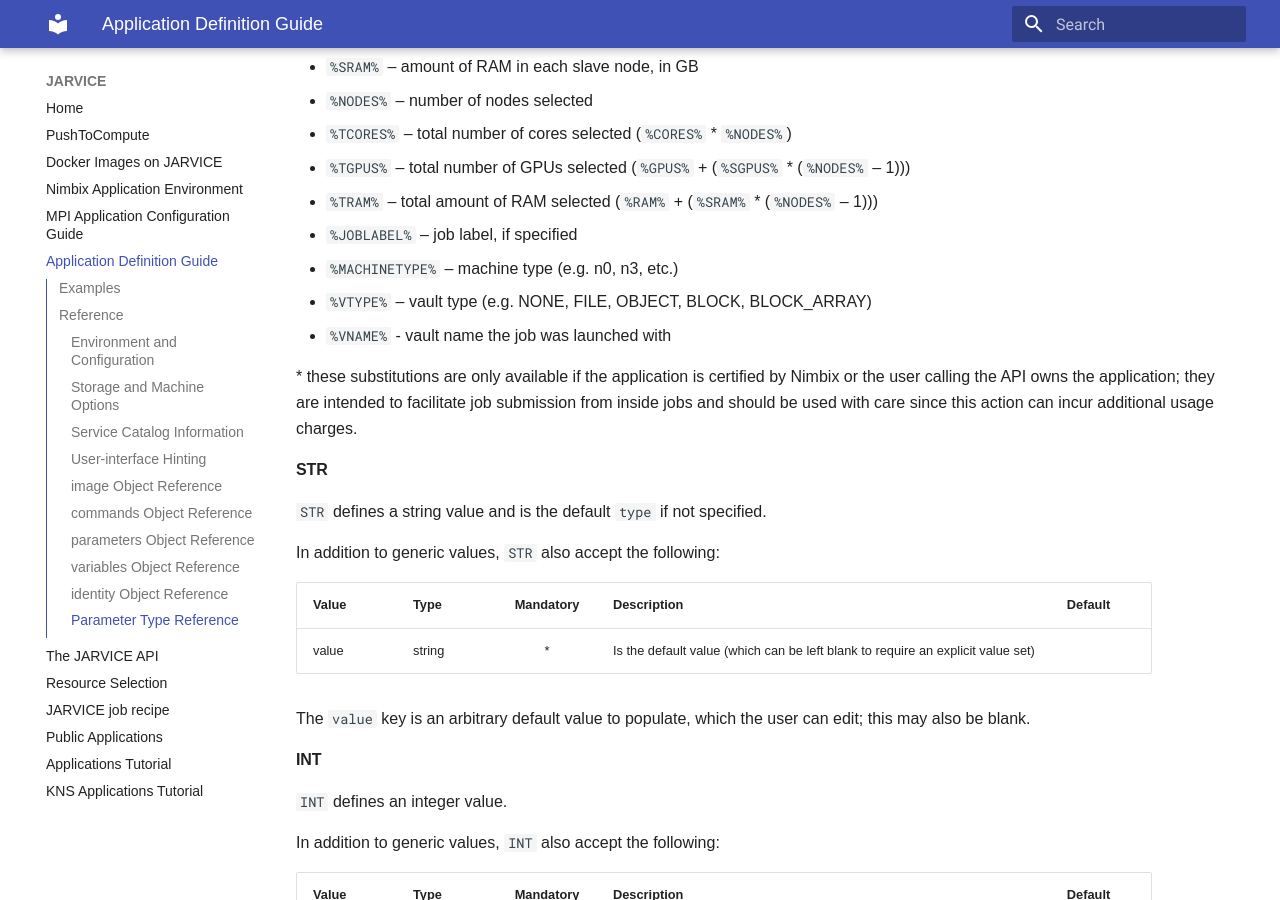
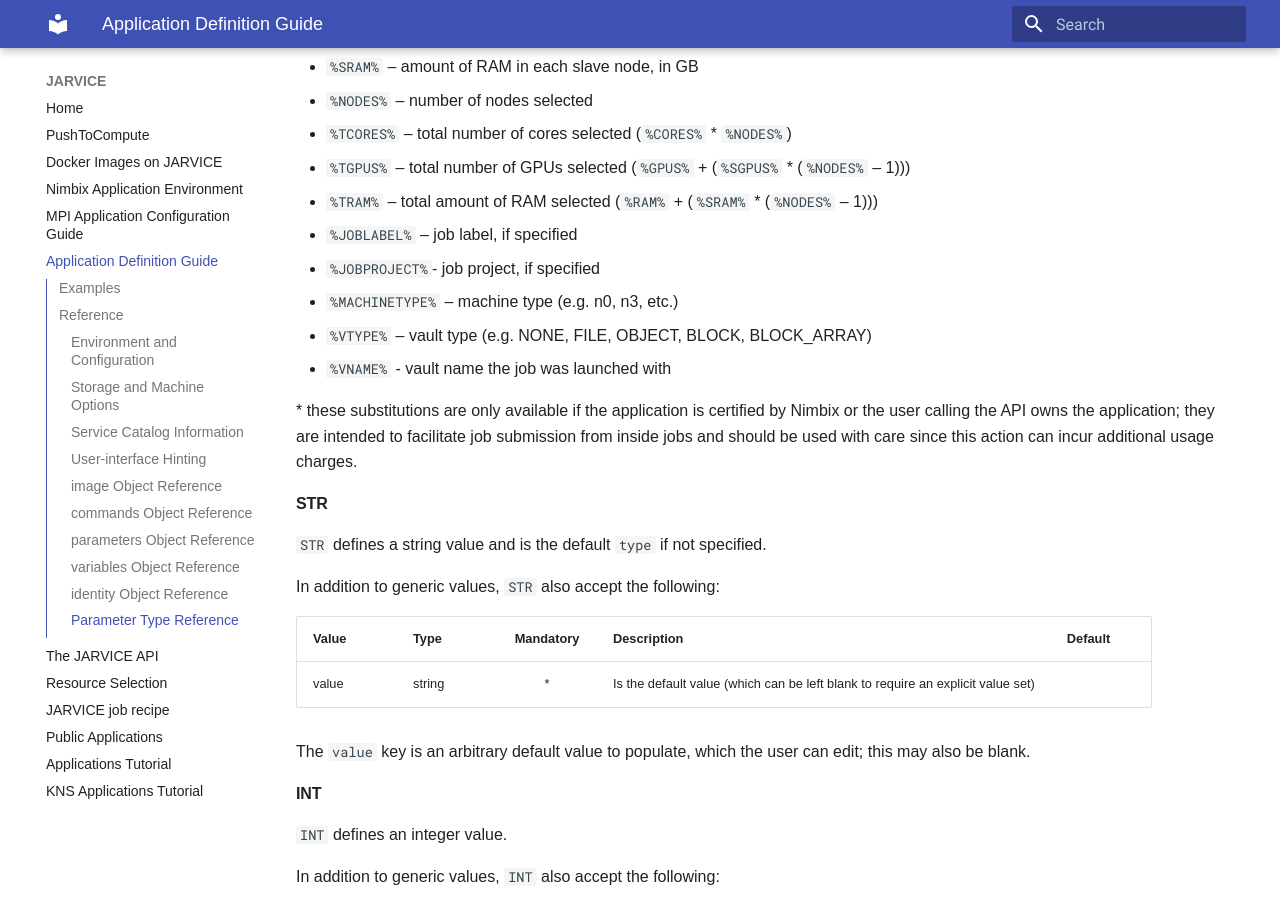
Before and after one commit to nimbix/jardoc, an MkDocs documentation site: the page built from docs/appdef.md, in a window 1280 px wide and 900 px high, scrolled down 7560 px. Built offline with MkDocs 1.6.1 and Material for MkDocs 9.7.7, drawn with Linux system fonts in a browser that asks for light colours.

Commit message:
added job project const for JAR-10500

```diff
--- a/docs/appdef.md
+++ b/docs/appdef.md
@@ -181,6 +181,7 @@ When the type is `CONST`, the `value` key may be either an actual value or one o
 * `%TGPUS%` – total number of GPUs selected (`%GPUS%` + (`%SGPUS%` * (`%NODES%` – 1)))
 * `%TRAM%` – total amount of RAM selected (`%RAM%` + (`%SRAM%` * (`%NODES%` – 1)))
 * `%JOBLABEL%` – job label, if specified
+* `%JOBPROJECT%`- job project, if specified
 * `%MACHINETYPE%` – machine type (e.g. n0, n3, etc.)
 * `%VTYPE%` – vault type (e.g. NONE, FILE, OBJECT, BLOCK, BLOCK_ARRAY)
 * `%VNAME%` - vault name the job was launched with
```
